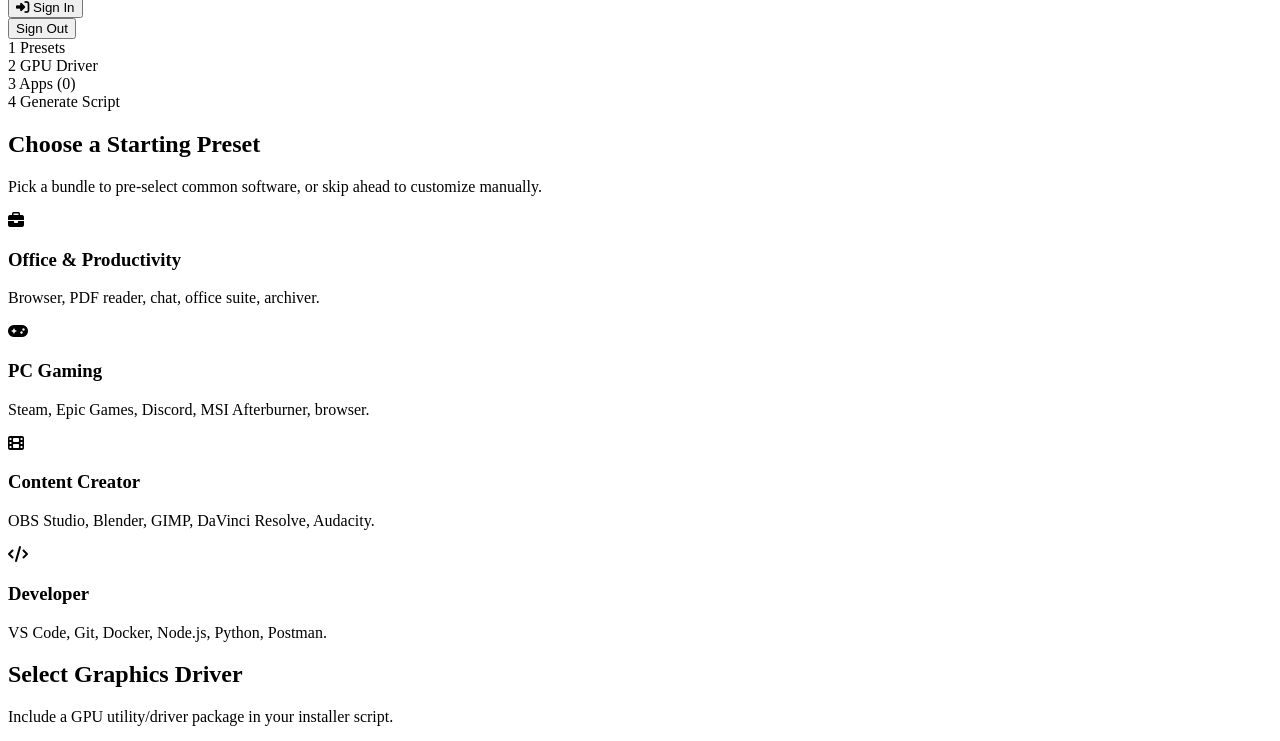
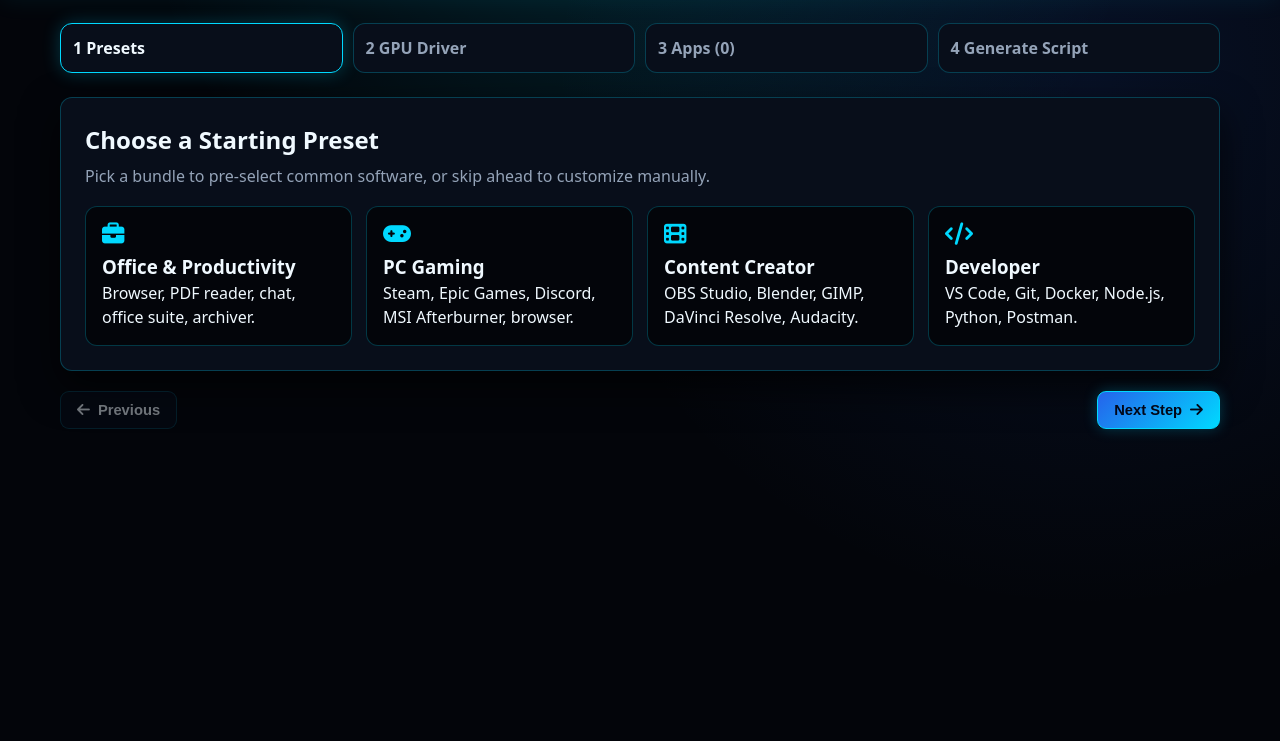
Before and after one commit to Kaiser-W13/Blue-Rocket-Setups, a plain HTML site: page index.html in a window 1280 px wide. Shown: the part 68-809 px from the top of the page. Drawn offline with nearby package versions, Linux system fonts and the light colour scheme; a script that the page names is missing.

Commit message:
Update stylesheet link in index.html

```diff
--- a/index.html
+++ b/index.html
@@ -4,7 +4,7 @@
     <meta charset="UTF-8">
     <meta name="viewport" content="width=device-width, initial-scale=1.0">
     <title>AutoSetup PC — Setup Wizard & Live Game Deals</title>
-    <link rel="stylesheet" href="style_3.css">
+    <link rel="stylesheet" href="style.css">
     <link rel="stylesheet" href="https://cdnjs.cloudflare.com/ajax/libs/font-awesome/6.5.2/css/all.min.css">
     <script src="https://cdn.jsdelivr.net/npm/@supabase/supabase-js@2"></script>
 </head>
```
